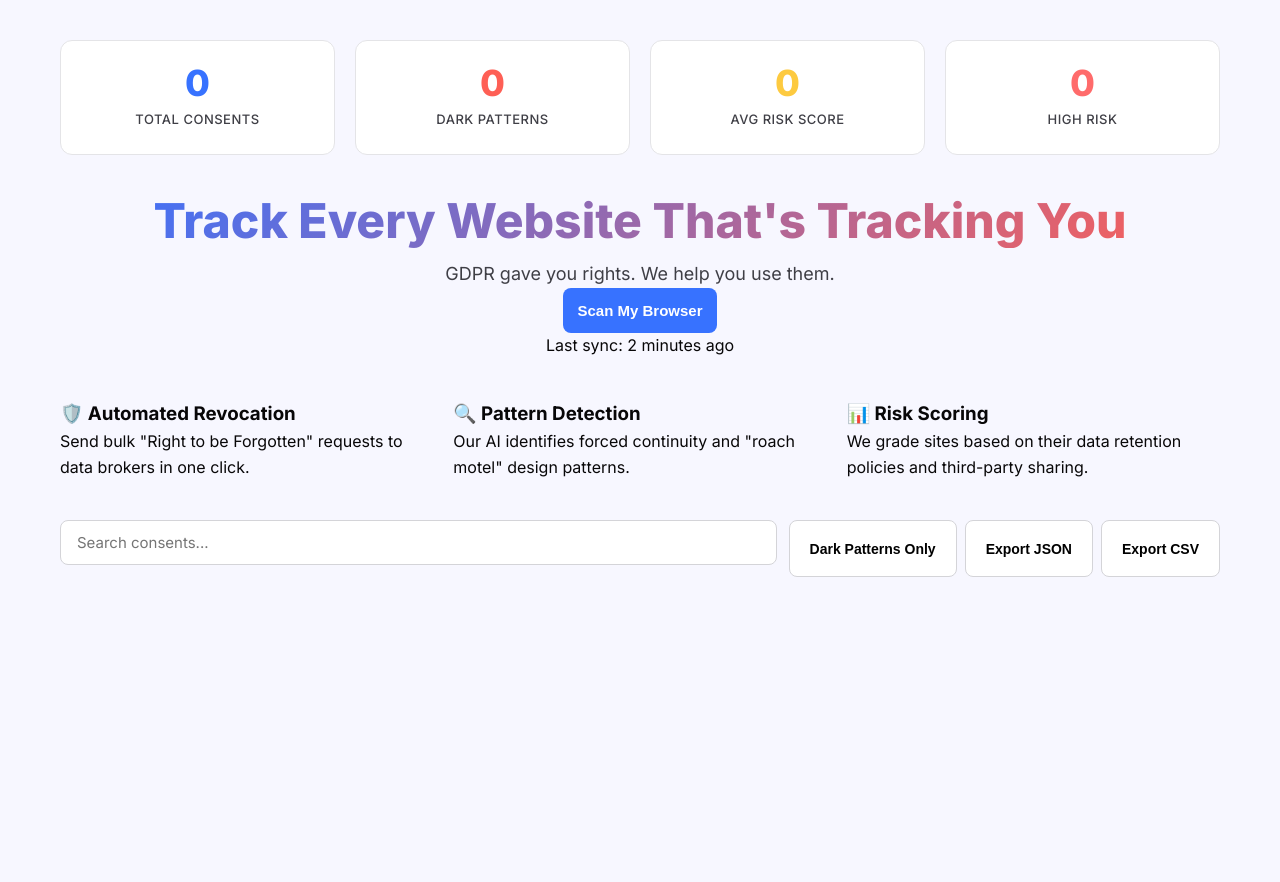
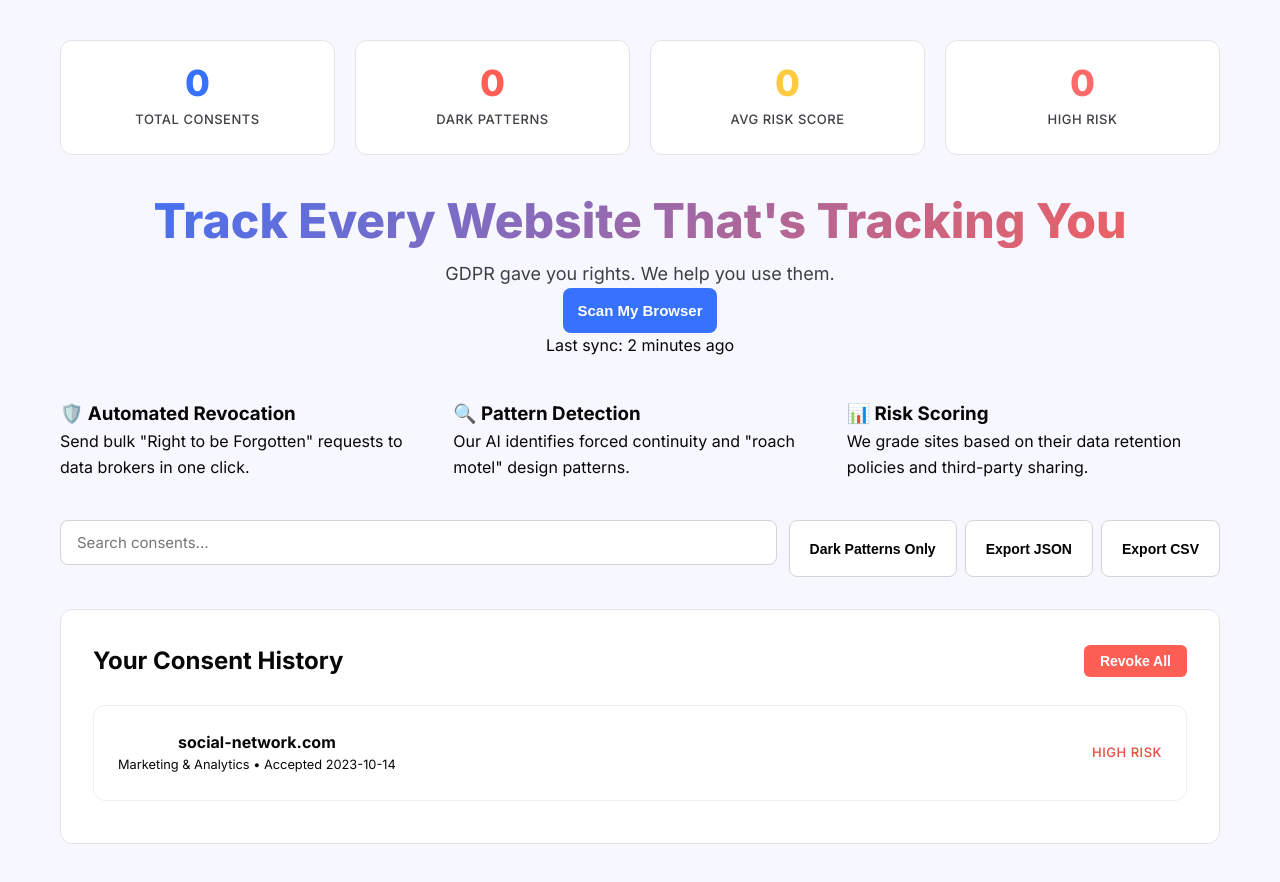
Before and after one commit to SheillaO/GDPR-Consent-Fatigue, a website built with Vite: page index.html in a window 1280 px wide. Before the commit the page ends 800 px from the top, so only its background shows below. Built offline with nearby package versions, Linux system fonts and the light colour scheme.

Commit message:
Update index.html

```diff
--- a/index.html
+++ b/index.html
@@ -65,3 +65,23 @@
                             <button id="export-csv-btn" class="export-btn">Export CSV</button>
                         </div>
                     </section>
+
+                    <!-- Consent History -->
+                    <section class="consent-history">
+                        <div class="section-header">
+                            <h2>Your Consent History</h2>
+                            <button id="clear-all-btn" class="danger-btn-small">Revoke All</button>
+                        </div>
+
+                        <div id="consent-list">
+                            <!-- Example of what the JS might inject -->
+                            <div class="stat-card"
+                                style="margin-bottom: 10px; display: flex; justify-content: space-between; align-items: center; border: 1px solid #eee;">
+                                <div>
+                                    <strong>social-network.com</strong>
+                                    <p style="font-size: 0.8rem; margin: 0;">Marketing & Analytics • Accepted 2023-10-14</p>
+                                </div>
+                                <span class="stat-label" style="color: #e74c3c;">High Risk</span>
+                            </div>
+                        </div>
+                        </section>
```
